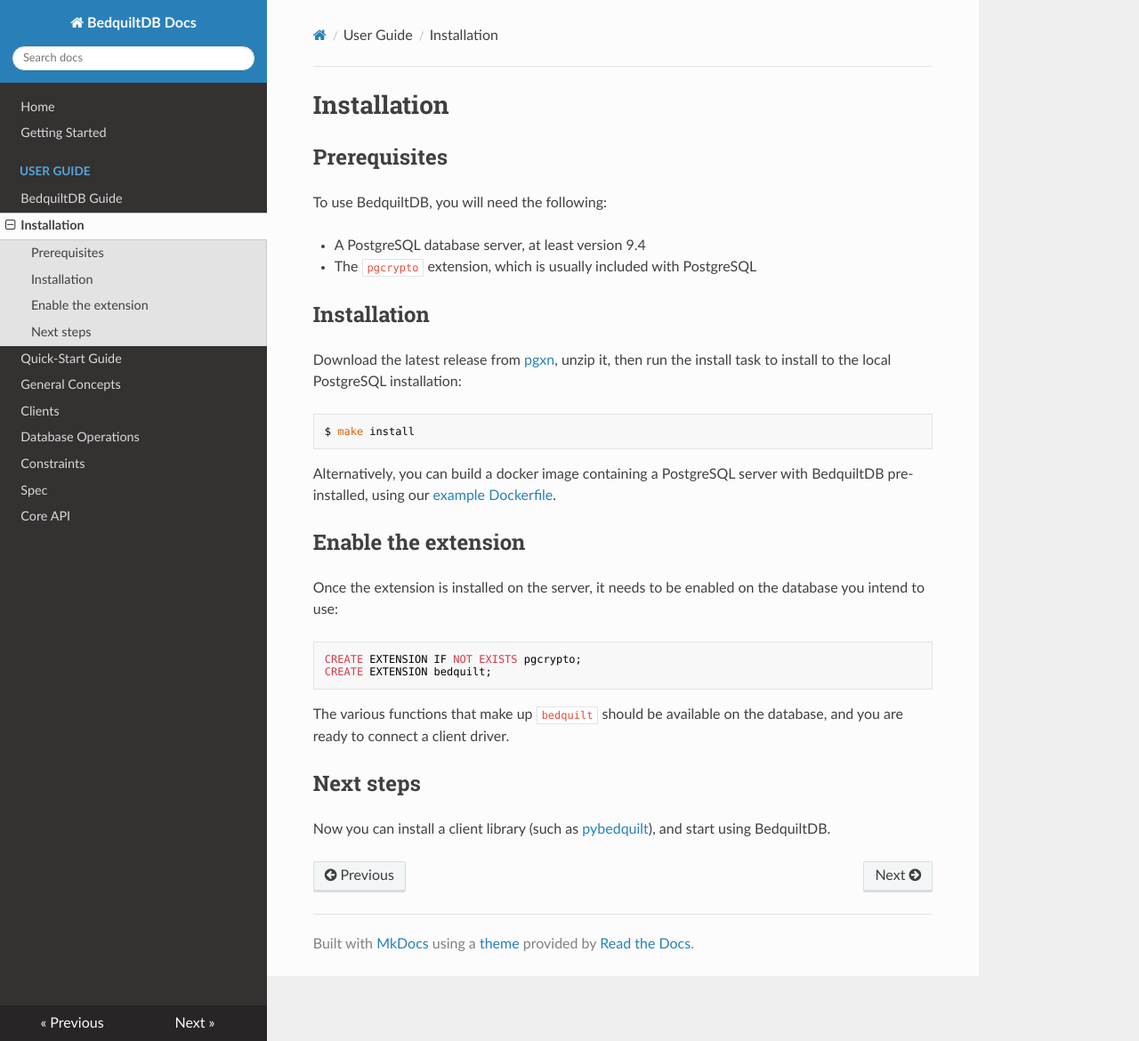
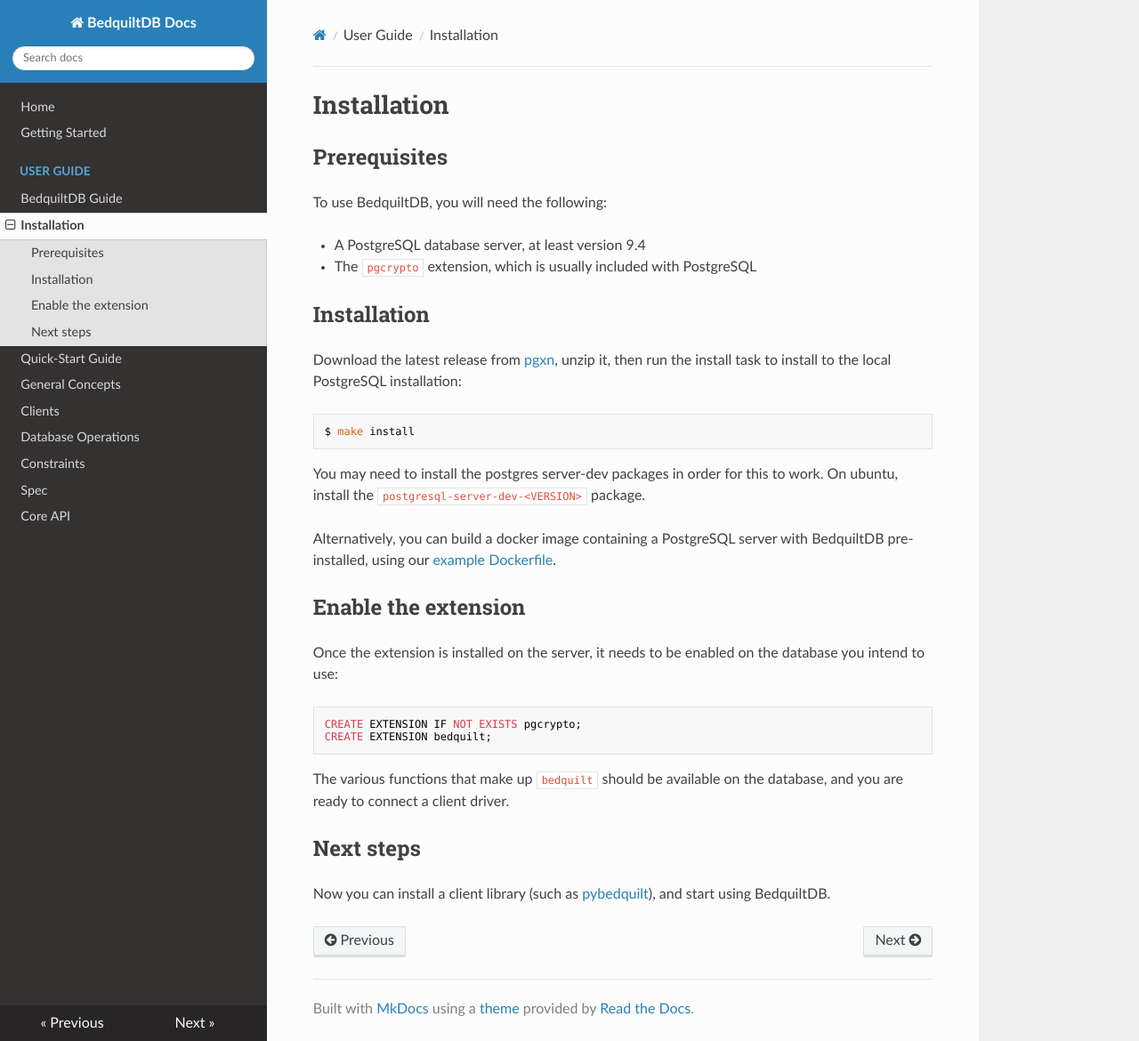
Before and after one commit to BedquiltDB/bedquilt-core, an MkDocs documentation site: the page built from doc/guide/installation.md, in a window 1280 px wide and 1170 px high. Shown: the whole window at 89% size. Built offline with MkDocs 1.6.1, drawn with Linux system fonts in a browser that asks for light colours; nearby versions of some CDN libraries; old or Windows-style settings are respelled for this version of MkDocs.

Commit message:
add note about the dev packages.

````diff
--- a/doc/guide/installation.md
+++ b/doc/guide/installation.md
@@ -14,6 +14,10 @@
 ```
 $ make install
 ```
+
+You may need to install the postgres server-dev packages in order for this to work.
+On ubuntu, install the `postgresql-server-dev-<VERSION>` package.
+
 
 Alternatively, you can build a docker image containing a PostgreSQL server with BedquiltDB pre-installed, using our [example Dockerfile](http://github.com/BedquiltDB/docker-bedquiltdb-example).
 
````
